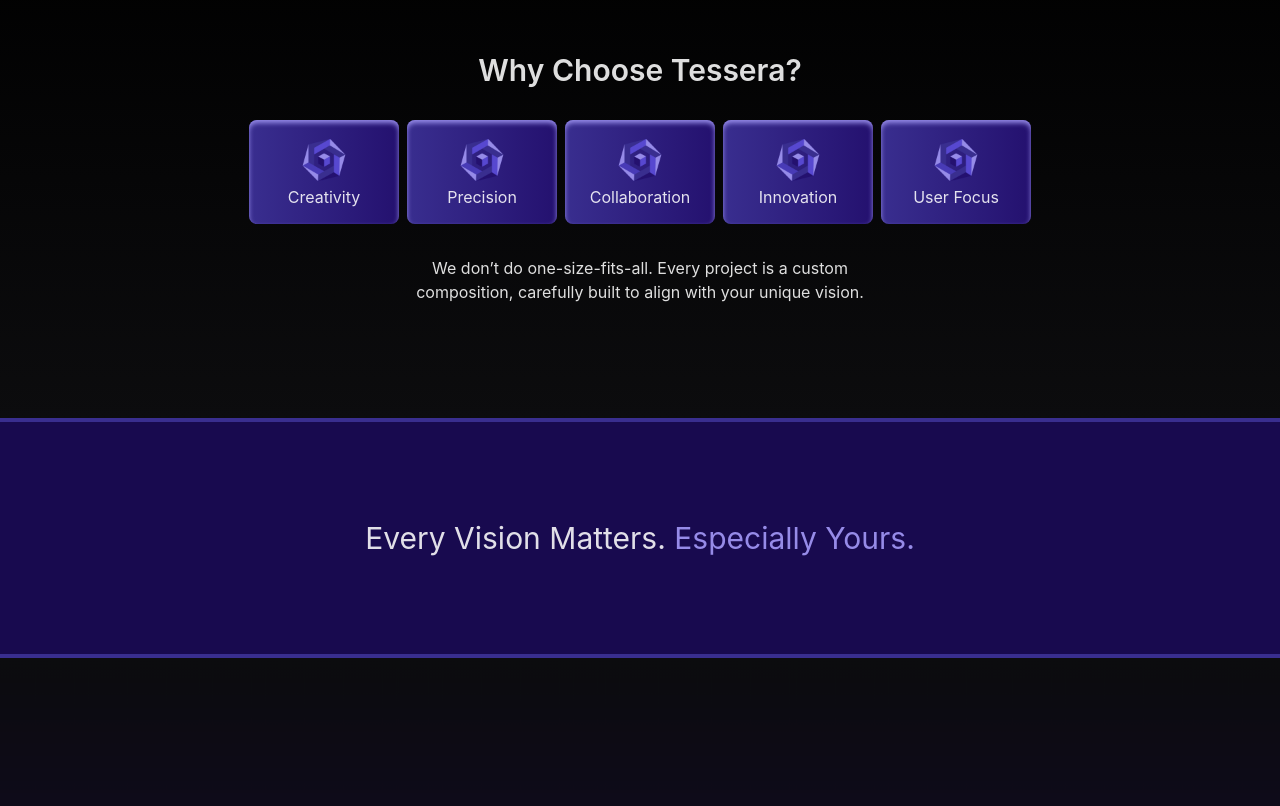
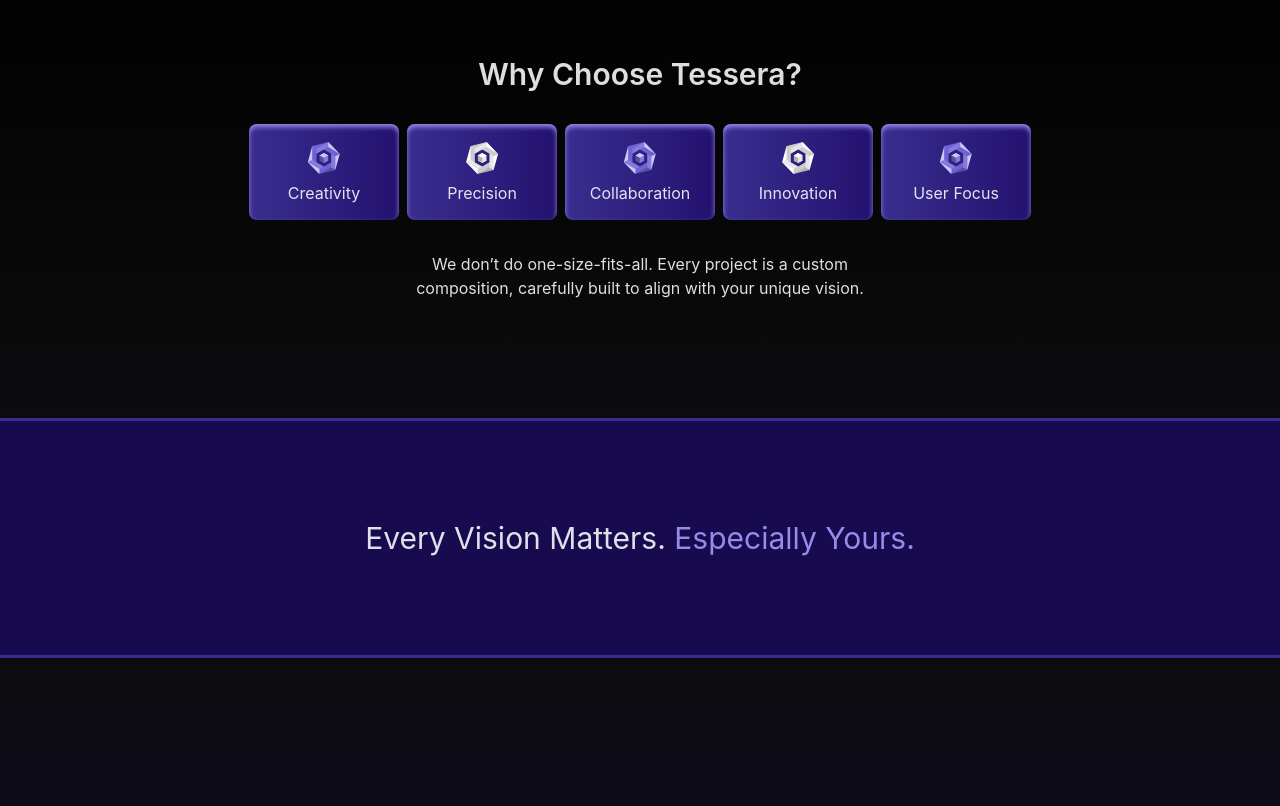
Before and after one commit to Tessera-Studios/Tessera-Web, a React (Vite) app in the folder frontend/: page / in a window 1280 px wide. Shown: the part 1800-2606 px from the top of the page. Built offline with nearby package versions, Linux system fonts and the light colour scheme.

Commit message:
Added white emblem to tessera tiles

```diff
--- a/frontend/src/pages/Home.css
+++ b/frontend/src/pages/Home.css
@@ -101,6 +101,7 @@
   justify-items: center;
   align-items: center;
   text-align: center;
+  gap: 4px;
   width: 150px;
   padding: 15px 30px;
   border-radius: 0.5rem;
--- a/frontend/src/pages/Home.tsx
+++ b/frontend/src/pages/Home.tsx
@@ -2,7 +2,8 @@ import { useRef } from "react";
 import "./Home.css"
 import ContactCTA from "../components/ContactCTA";
 import ourApproachImage from "../assets/our-approach.png"
-import tesseraTileImage from "../assets/tessera-emblem.png"
+import tesseraTileImage from "../assets/tessera-emblem-light-purple-transparent.png"
+import tesseraWhiteTileImage from "../assets/tessera-emblem-white-transparent.png"
 
 function Home() {
     const shadowRef = useRef<HTMLDivElement>(null);
@@ -57,7 +58,7 @@ function Home() {
                         <p>Creativity</p>
                     </div>
                     <div className="tessera-tile">
-                        <img src={tesseraTileImage} width={50} height={50} />
+                        <img src={tesseraWhiteTileImage} width={50} height={50} />
                         <p>Precision</p>
                     </div>
                     <div className="tessera-tile">
@@ -65,7 +66,7 @@ function Home() {
                         <p>Collaboration</p>
                     </div>
                     <div className="tessera-tile">
-                        <img src={tesseraTileImage} width={50} height={50} />
+                        <img src={tesseraWhiteTileImage} width={50} height={50} />
                         <p>Innovation</p>
                     </div>
                     <div className="tessera-tile">
@@ -77,7 +78,7 @@ function Home() {
                 <p className="text-center max-w-[40vw]">We don’t do one-size-fits-all. Every project is a custom composition, carefully built to align with your unique vision.</p>
             </div>
 
-            <div id="home-vision" className="flex justify-center items-center min-h-[30vh] bg-[var(--deep-purple)] border-t-4 border-b-4 border-[var(--accent)]">
+            <div id="home-vision" className="flex justify-center items-center min-h-[30vh] bg-[var(--deep-purple)] border-t-3 border-b-3 border-[var(--accent)]">
                 <p className="text-3xl">Every Vision Matters. <span className="text-[var(--secondary)]">Especially Yours.</span></p>
             </div>
 
```
Also changed, not shown: frontend/src/assets/tessera-emblem-light-purple-transparent.png (added), frontend/src/assets/tessera-emblem-white-transparent.png (added).
